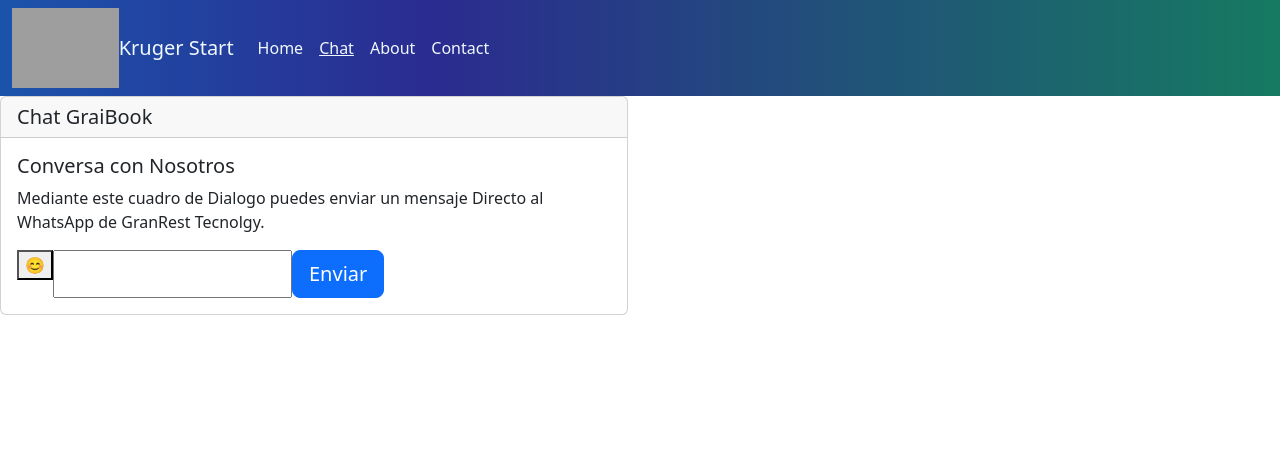
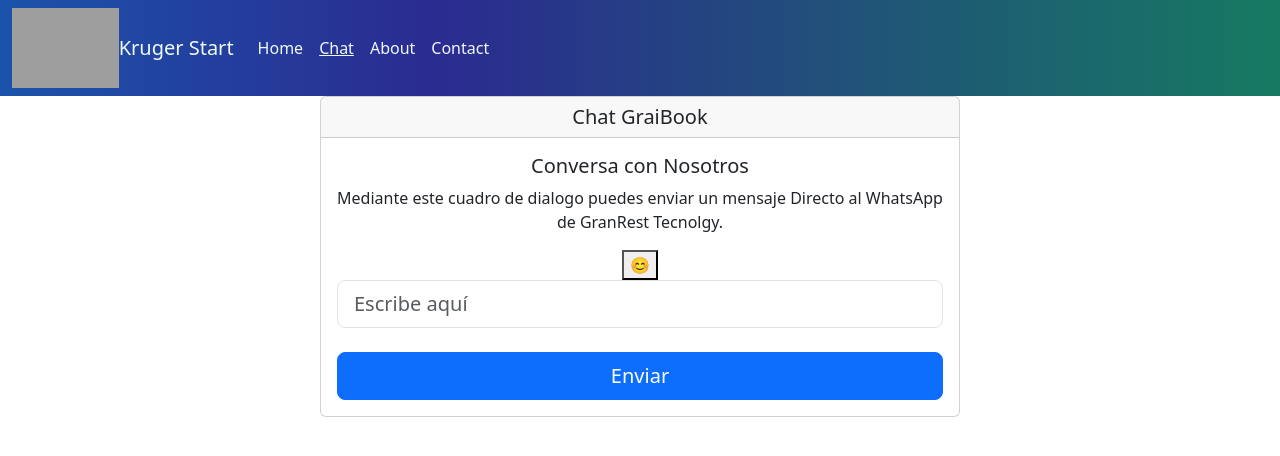
Before and after one commit to LuisRAnrrango/EMOJI-SELECTOR-REACT-KRUGER, a React (Create React App) app: page /chat in a window 1280 px wide. Shown: the top 456 px of the page. Built offline with nearby package versions, Linux system fonts and the light colour scheme; grey boxes are pictures that could not be loaded.

Commit message:
Quitando scss  y agregando Bootstrap para que sea responsive

```diff
--- a/src/App.css
+++ b/src/App.css
@@ -17,3 +17,12 @@
 .enviar {
   transform: rotate(90deg);
 }
+.tarjeta {
+  display: flex;
+  align-items: center;
+  justify-content: center;
+  text-align: center;
+}
+/* .cajaMensaje {
+  width: 215px;
+} */
--- a/src/components/emojiPicker/EmojiPickerInput.js
+++ b/src/components/emojiPicker/EmojiPickerInput.js
@@ -1,7 +1,5 @@
 import { useRef, useState } from "react";
 import EmojiPicker from "./EmojiPicker";
-import { FontAwesomeIcon } from "@fortawesome/react-fontawesome";
-import { faBell } from "@fortawesome/free-solid-svg-icons";
 
 import styles from "./emojiPicker.module.scss";
 
@@ -9,18 +7,15 @@ export default function EmojiPickerInput() {
   const inputRef = useRef(null);
   //Creando los Estados para acumular mensajes y para enviar
   const [mensaje, setMensaje] = useState("");
-  const [mensajes, setMensajes] = useState([]);
+  //const [mensajes, setMensajes] = useState([]);
 
   //obtener data de caja de texto
   function handleChange(e) {
     const q = e.target.value;
     setMensaje(q);
-
-
-    console.log(mensaje);
   }
   function handleClick() {
-   /*  const newMensaje={
+    /*  const newMensaje={
       id:crypto.randomUUID(),
       mensaje:mensaje,
       completed:false
@@ -30,14 +25,19 @@ export default function EmojiPickerInput() {
     setMensaje(
       `https://api.whatsapp.com/send?phone=593993273984&text=${mensaje}`
     );
-    console.log(mensaje);
   }
 
   return (
     <div className={styles.inputContainer}>
       <EmojiPicker ref={inputRef} />
-      <input ref={inputRef} onChange={handleChange} />
-
+      <input
+        type="text"
+        className="cajaMensaje form-control form-control-lg"
+        placeholder="Escribe aquí"
+        ref={inputRef}
+        onChange={handleChange}
+      />
+      <br />
       <a href={mensaje} target="_blank">
         <button
           type="button"
@@ -47,7 +47,7 @@ export default function EmojiPickerInput() {
           Enviar
         </button>
       </a>
-     {/*  <div className="mensajeContainer">
+      {/*  <div className="mensajeContainer">
         {mensajes.map(item=>(
           <div>{item.mensaje}</div>
         ))}
--- a/src/components/emojiPicker/EmojiSearch.js
+++ b/src/components/emojiPicker/EmojiSearch.js
@@ -1,5 +1,5 @@
 
 import styles from "./emojiPicker.module.scss";
 export default function EmojiSearch({ onSearch }) {
-  return <input className={styles.search} onChange={onSearch} />;
+  return <input placeholder="Buscar emoji" className={styles.search} onChange={onSearch} />;
 }
--- a/src/components/emojiPicker/emojiPicker.module.scss
+++ b/src/components/emojiPicker/emojiPicker.module.scss
@@ -1,32 +1,34 @@
 .inputContainer {
-    display: inline-flex;
+    /*  display: inline-flex;
     position: relative;
+*/
   }
 
   .emojiPickerContainer {
-    position: absolute;
-    width: 400px;
+   //  position: absolute;
+  /*   width: 200px;
     height: 350px;
     border: solid 1px white;
     background-color: #222;
     display: flex;
     flex-direction: column;
     padding: 15px;
-    box-sizing: border-box;
+    box-sizing: border-box; */
   }
 
   .emojiPickerButton {
-    display: inline-block;
+  /*  display: inline-flexbox;
+    height: 50px;
   }
 
   .emojisList {
-    display: flex;
+/*     display: flex;
     flex-wrap: wrap;
-    margin-top: 10px;
+    margin-top: 10px; */
   }
 
   .emojiButton {
-    border: none;
+    /* border: none;
     font-size: 28px;
     background-color: transparent;
     padding: 5px;
@@ -34,15 +36,15 @@
     border-radius: 5px;
     text-align: center;
     width: 50px;
-    height: 50px;
+    height: 50px; */
   }
 
   .emojiButton:hover {
-    background-color: white;
+   /*  background-color: white; */
   }
 
   .search {
-    border: none;
+ /*    border: none;
     padding: 10px;
-    border-radius: 5px;
+    border-radius: 5px; */
   }
--- a/src/components/pages/Emojin.jsx
+++ b/src/components/pages/Emojin.jsx
@@ -1,25 +1,22 @@
-
 import React from "react";
 import EmojiPickerInput from "../emojiPicker/EmojiPickerInput";
 
 export const Emojin = () => {
   return (
-    <div class="row">
-      <div class="col-sm-6">
-        <div class="card">
-          <h5 class="card-header">Chat GraiBook</h5>
-          <div class="card-body">
-            <h5 class="card-title">Conversa con Nosotros</h5>
-            <p class="card-text">
-              Mediante este cuadro de Dialogo puedes enviar un mensaje Directo al WhatsApp de GranRest Tecnolgy.
-            </p>
-            <EmojiPickerInput></EmojiPickerInput>
+  <div className="tarjeta">
+    <div className="card w-50">
+      <h5 className="card-header">Chat GraiBook</h5>
+      <div className="card-body">
+        <h5 className="card-title">Conversa con Nosotros</h5>
+        <p className="card-text">
+          Mediante este cuadro de dialogo puedes enviar un mensaje Directo al
+          WhatsApp de GranRest Tecnolgy.
+        </p>
+        <EmojiPickerInput></EmojiPickerInput>
 
-           {/*  <i className="bi bi-send"></i> */}
-
-          </div>
-        </div>
+        {/*  <i className="bi bi-send"></i> */}
       </div>
+    </div>
     </div>
   );
 };
```
